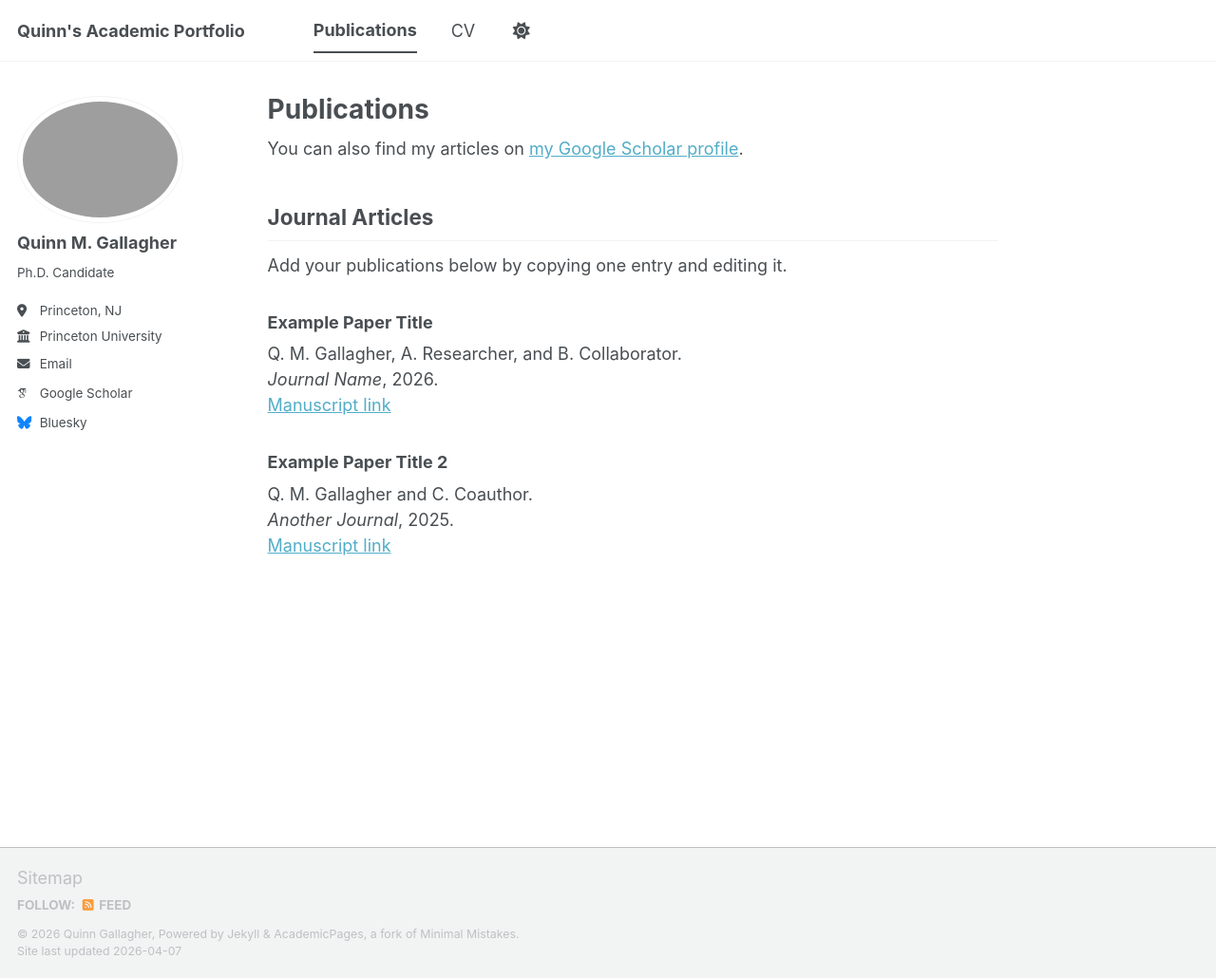
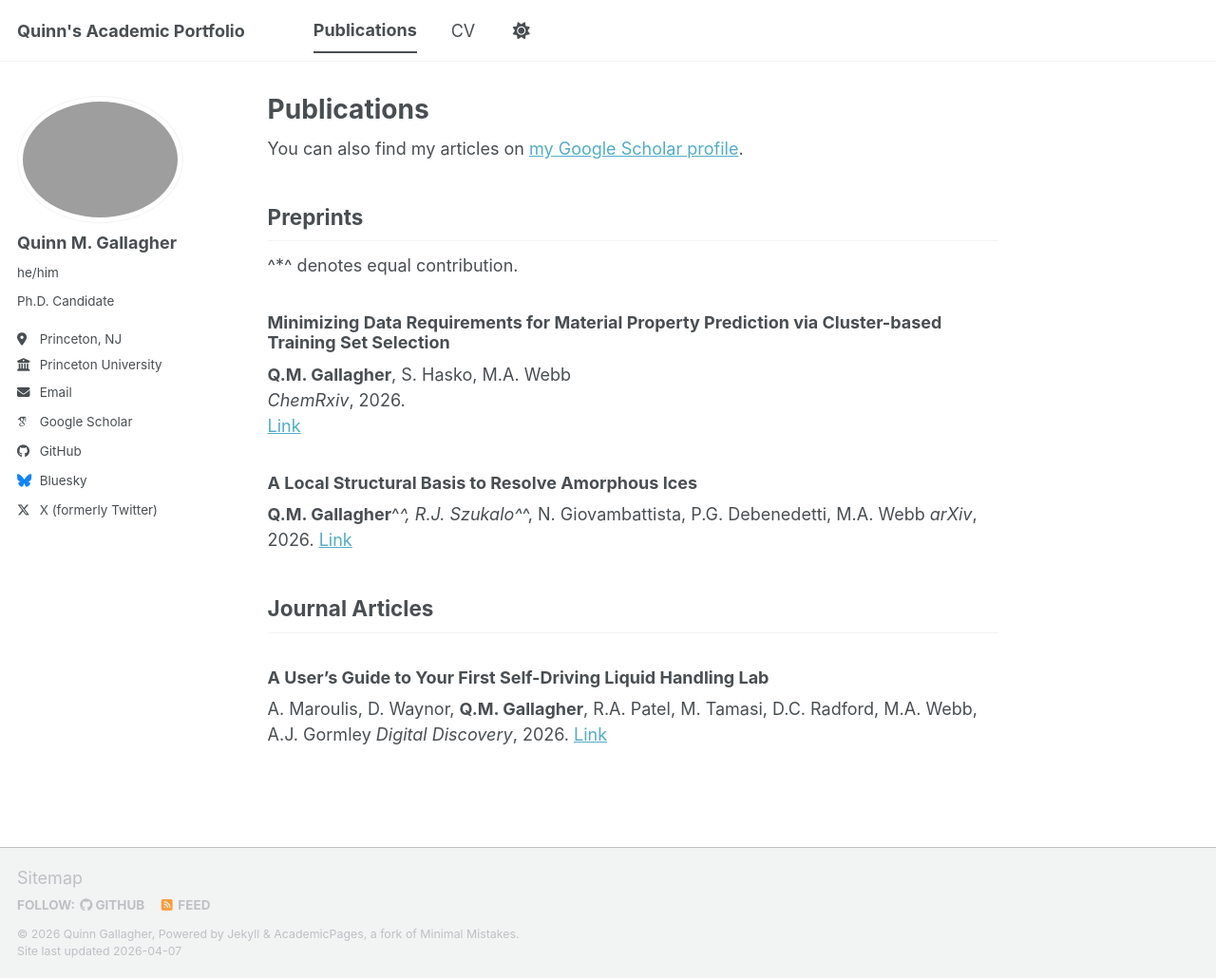
Before and after one commit to QGallagher/qgallagher.github.io, a Jekyll site: the page built from _pages/publications.md, in a window 1280 px wide and 1030 px high. Shown: the whole window at 95% size. Built offline with Jekyll 4.4.1, drawn with Linux system fonts in a browser that asks for light colours; some web fonts are replaced; a script bundle is joined from its source files by our own code; library files that are not in the unit come from our copies.

Commit message:
Updating publications list.

```diff
--- a/_config.yml
+++ b/_config.yml
@@ -25,7 +25,7 @@ author:
   # Biographic information
   avatar           : "profile.png"
   name             : "Quinn M. Gallagher"
-  pronouns         : # example: "she/her"
+  pronouns         : "he/him"
   bio              : "Ph.D. Candidate"
   location         : "Princeton, NJ"
   employer         : "Princeton University"
@@ -51,7 +51,7 @@ author:
   bitbucket        : # Username - Update with your username on the site
   codepen          : # Username
   dribbble         : # Username
-  github           : # Username
+  github           : QGallagher
   kaggle           : # Username
   stackoverflow    : # User number or user number and name (i.e., use "1" or "1/jeff-atwood")
 
@@ -74,7 +74,7 @@ author:
   steam            : # Username
   telegram         : # URL
   tumblr           : # Username
-  twitter          : # Username for X / Twitter
+  twitter          : QuinnGa11agher
   vine             : # Username
   weibo            : # Username
   wikipedia        : # Username
--- a/_pages/publications.md
+++ b/_pages/publications.md
@@ -7,16 +7,24 @@ author_profile: true
 
 You can also find my articles on [my Google Scholar profile]({{ site.author.googlescholar }}).
 
-## Journal Articles
+Preprints
+------
+^*^ denotes equal contribution.
 
-Add your publications below by copying one entry and editing it.
+### Minimizing Data Requirements for Material Property Prediction via Cluster-based Training Set Selection
+**Q.M. Gallagher**, S. Hasko, M.A. Webb
+*ChemRxiv*, 2026.
+[Link](https://chemrxiv.org/doi/full/10.26434/chemrxiv.15001127/v1)
 
-### Example Paper Title
-Q. M. Gallagher, A. Researcher, and B. Collaborator.
-*Journal Name*, 2026.
-[Manuscript link](https://example.com)
+### A Local Structural Basis to Resolve Amorphous Ices
+**Q.M. Gallagher**^*^, R.J. Szukalo^*^, N. Giovambattista, P.G. Debenedetti, M.A. Webb
+*arXiv*, 2026.
+[Link](https://arxiv.org/abs/2601.17488)
 
-### Example Paper Title 2
-Q. M. Gallagher and C. Coauthor.
-*Another Journal*, 2025.
-[Manuscript link](https://example.com)
+Journal Articles
+------
+
+### A User’s Guide to Your First Self-Driving Liquid Handling Lab
+A. Maroulis, D. Waynor, **Q.M. Gallagher**, R.A. Patel, M. Tamasi, D.C. Radford, M.A. Webb, A.J. Gormley
+*Digital Discovery*, 2026.
+[Link](https://pubs.rsc.org/en/content/articlepdf/2025/dd/d5dd00525f)
```
